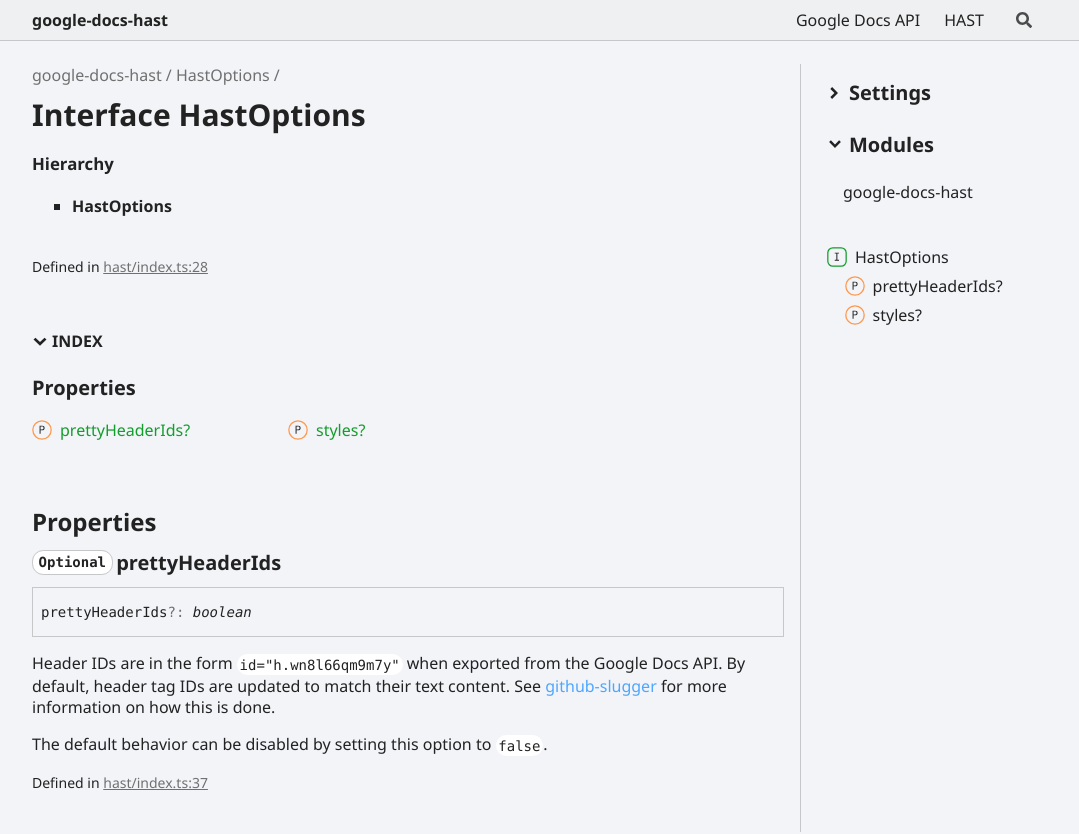
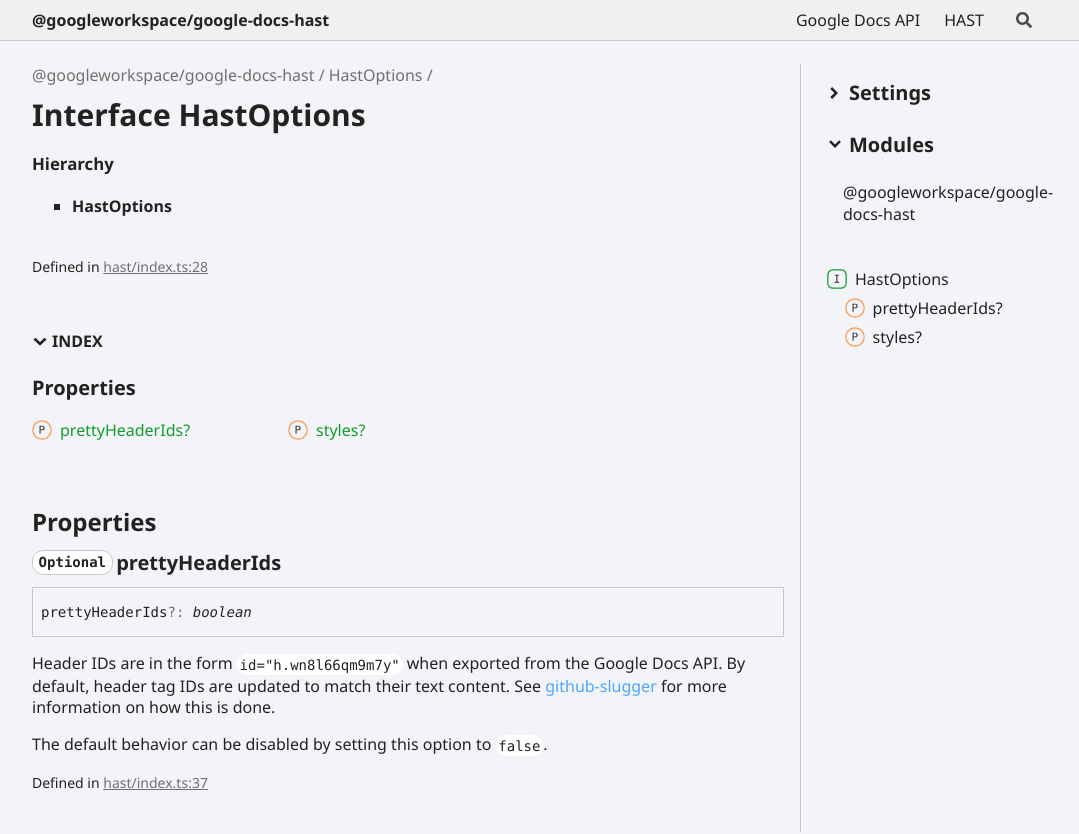
Before and after one commit to googleworkspace/google-docs-hast, a plain HTML site: page interfaces/HastOptions.html in a window 1280 px wide. Shown: the top 834 px of the page, without its empty margins (96-1175 px from the left). Drawn offline with Linux system fonts and the light colour scheme.

```diff
--- a/interfaces/HastOptions.html
+++ b/interfaces/HastOptions.html
@@ -1,4 +1,4 @@
-<!DOCTYPE html><html class="default" lang="en"><head><meta charSet="utf-8"/><meta http-equiv="x-ua-compatible" content="IE=edge"/><title>HastOptions | google-docs-hast</title><meta name="description" content="Documentation for google-docs-hast"/><meta name="viewport" content="width=device-width, initial-scale=1"/><link rel="stylesheet" href="../assets/style.css"/><link rel="stylesheet" href="../assets/highlight.css"/><link rel="stylesheet" href="../assets/custom.css"/><script async src="../assets/search.js" id="search-script"></script></head><body><script>document.documentElement.dataset.theme = localStorage.getItem("tsd-theme") || "os"</script><header class="tsd-page-toolbar">
+<!DOCTYPE html><html class="default" lang="en"><head><meta charSet="utf-8"/><meta http-equiv="x-ua-compatible" content="IE=edge"/><title>HastOptions | @googleworkspace/google-docs-hast</title><meta name="description" content="Documentation for @googleworkspace/google-docs-hast"/><meta name="viewport" content="width=device-width, initial-scale=1"/><link rel="stylesheet" href="../assets/style.css"/><link rel="stylesheet" href="../assets/highlight.css"/><link rel="stylesheet" href="../assets/custom.css"/><script async src="../assets/search.js" id="search-script"></script></head><body><script>document.documentElement.dataset.theme = localStorage.getItem("tsd-theme") || "os"</script><header class="tsd-page-toolbar">
 <div class="tsd-toolbar-contents container">
 <div class="table-cell" id="tsd-search" data-base="..">
 <div class="field"><label for="tsd-search-field" class="tsd-widget tsd-toolbar-icon search no-caption"><svg width="16" height="16" viewBox="0 0 16 16" fill="none"><path d="M15.7824 13.833L12.6666 10.7177C12.5259 10.5771 12.3353 10.499 12.1353 10.499H11.6259C12.4884 9.39596 13.001 8.00859 13.001 6.49937C13.001 2.90909 10.0914 0 6.50048 0C2.90959 0 0 2.90909 0 6.49937C0 10.0896 2.90959 12.9987 6.50048 12.9987C8.00996 12.9987 9.39756 12.4863 10.5008 11.6239V12.1332C10.5008 12.3332 10.5789 12.5238 10.7195 12.6644L13.8354 15.7797C14.1292 16.0734 14.6042 16.0734 14.8948 15.7797L15.7793 14.8954C16.0731 14.6017 16.0731 14.1267 15.7824 13.833ZM6.50048 10.499C4.29094 10.499 2.50018 8.71165 2.50018 6.49937C2.50018 4.29021 4.28781 2.49976 6.50048 2.49976C8.71001 2.49976 10.5008 4.28708 10.5008 6.49937C10.5008 8.70852 8.71314 10.499 6.50048 10.499Z" fill="var(--color-text)"></path></svg></label><input type="text" id="tsd-search-field" aria-label="Search"/></div>
@@ -6,13 +6,13 @@
 <div id="tsd-toolbar-links"><a href="https://developers.google.com/docs/api/reference/rest/v1/documents#Document">Google Docs API</a><a href="https://github.com/syntax-tree/hast">HAST</a></div></div>
 <ul class="results">
 <li class="state loading">Preparing search index...</li>
-<li class="state failure">The search index is not available</li></ul><a href="" class="title">google-docs-hast</a></div>
+<li class="state failure">The search index is not available</li></ul><a href="" class="title">@googleworkspace/google-docs-hast</a></div>
 <div class="table-cell" id="tsd-widgets"><a href="#" class="tsd-widget tsd-toolbar-icon menu no-caption" data-toggle="menu" aria-label="Menu"><svg width="16" height="16" viewBox="0 0 16 16" fill="none"><rect x="1" y="3" width="14" height="2" fill="var(--color-text)"></rect><rect x="1" y="7" width="14" height="2" fill="var(--color-text)"></rect><rect x="1" y="11" width="14" height="2" fill="var(--color-text)"></rect></svg></a></div></div></header>
 <div class="container container-main">
 <div class="col-8 col-content">
 <div class="tsd-page-title">
 <ul class="tsd-breadcrumb">
-<li><a href="../modules.html">google-docs-hast</a></li>
+<li><a href="../modules.html">@googleworkspace/google-docs-hast</a></li>
 <li><a href="HastOptions.html">HastOptions</a></li></ul>
 <h1>Interface HastOptions</h1></div>
 <section class="tsd-panel tsd-hierarchy">
@@ -20,7 +20,7 @@
 <ul class="tsd-hierarchy">
 <li><span class="target">HastOptions</span></li></ul></section><aside class="tsd-sources">
 <ul>
-<li>Defined in <a href="https://github.com/googleworkspace/google-docs-hast/blob/437e79a/src/hast/index.ts#L28">hast/index.ts:28</a></li></ul></aside>
+<li>Defined in <a href="https://github.com/googleworkspace/google-docs-hast/blob/a5f602b/src/hast/index.ts#L28">hast/index.ts:28</a></li></ul></aside>
 <section class="tsd-panel-group tsd-index-group">
 <section class="tsd-panel tsd-index-panel">
 <details class="tsd-index-content tsd-index-accordion" open><summary class="tsd-accordion-summary tsd-index-summary">
@@ -43,7 +43,7 @@
 <p>The default behavior can be disabled by setting this option to <code>false</code>.</p>
 </div><aside class="tsd-sources">
 <ul>
-<li>Defined in <a href="https://github.com/googleworkspace/google-docs-hast/blob/437e79a/src/hast/index.ts#L37">hast/index.ts:37</a></li></ul></aside></section>
+<li>Defined in <a href="https://github.com/googleworkspace/google-docs-hast/blob/a5f602b/src/hast/index.ts#L37">hast/index.ts:37</a></li></ul></aside></section>
 <section class="tsd-panel tsd-member tsd-kind-property tsd-parent-kind-interface"><a id="styles" class="tsd-anchor"></a>
 <h3 class="tsd-anchor-link"><code class="tsd-tag ts-flagOptional">Optional</code> <span>styles</span><a href="#styles" aria-label="Permalink" class="tsd-anchor-icon"><svg class="icon icon-tabler icon-tabler-link" viewBox="0 0 24 24" stroke-width="2" stroke="currentColor" fill="none" stroke-linecap="round" stroke-linejoin="round"><use href="#icon-anchor-a"></use><use href="#icon-anchor-b"></use><use href="#icon-anchor-c"></use></svg></a></h3>
 <div class="tsd-signature">styles<span class="tsd-signature-symbol">?:</span> <span class="tsd-signature-type">boolean</span></div>
@@ -51,7 +51,7 @@
 this option to <code>false</code>.</p>
 </div><aside class="tsd-sources">
 <ul>
-<li>Defined in <a href="https://github.com/googleworkspace/google-docs-hast/blob/437e79a/src/hast/index.ts#L42">hast/index.ts:42</a></li></ul></aside></section></section></div>
+<li>Defined in <a href="https://github.com/googleworkspace/google-docs-hast/blob/a5f602b/src/hast/index.ts#L42">hast/index.ts:42</a></li></ul></aside></section></section></div>
 <div class="col-4 col-menu menu-sticky-wrap menu-highlight">
 <div class="tsd-navigation settings">
 <details class="tsd-index-accordion"><summary class="tsd-accordion-summary">
@@ -71,7 +71,7 @@
 <h3><svg width="20" height="20" viewBox="0 0 24 24" fill="none"><path d="M4.93896 8.531L12 15.591L19.061 8.531L16.939 6.409L12 11.349L7.06098 6.409L4.93896 8.531Z" fill="var(--color-text)"></path></svg> Modules</h3></summary>
 <div class="tsd-accordion-details">
 <ul>
-<li><a href="../modules.html">google-<wbr/>docs-<wbr/>hast</a>
+<li><a href="../modules.html">@googleworkspace/google-<wbr/>docs-<wbr/>hast</a>
 <ul></ul></li></ul></div></details></nav>
 <nav class="tsd-navigation secondary menu-sticky">
 <ul>
```
Also changed, not shown: functions/hast.html (+5 -5 lines), index.html (+7 -7 lines), modules.html (+4 -4 lines).
